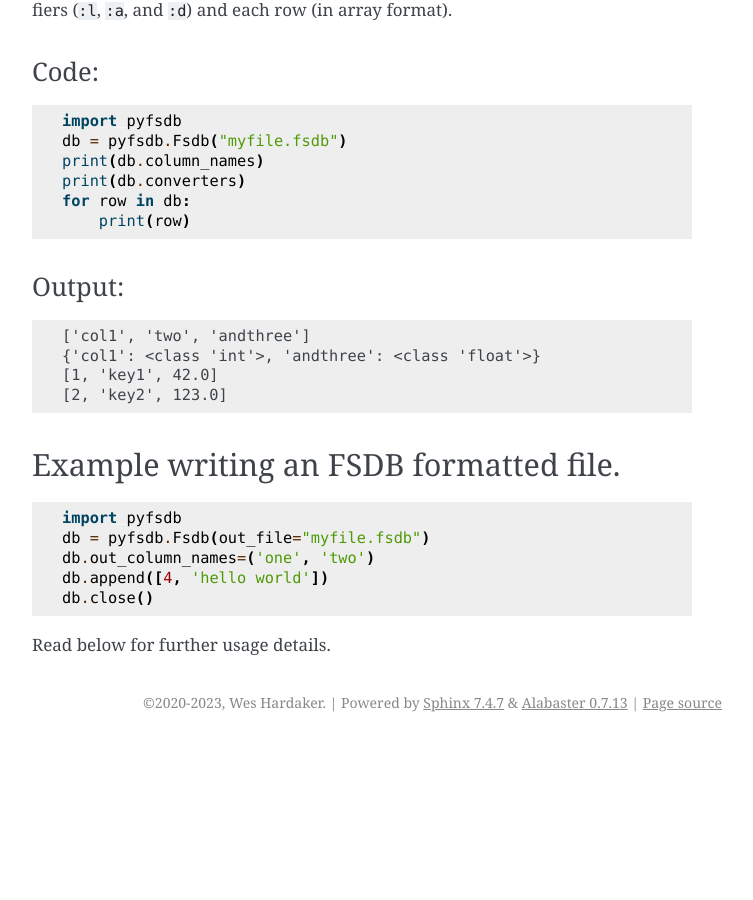
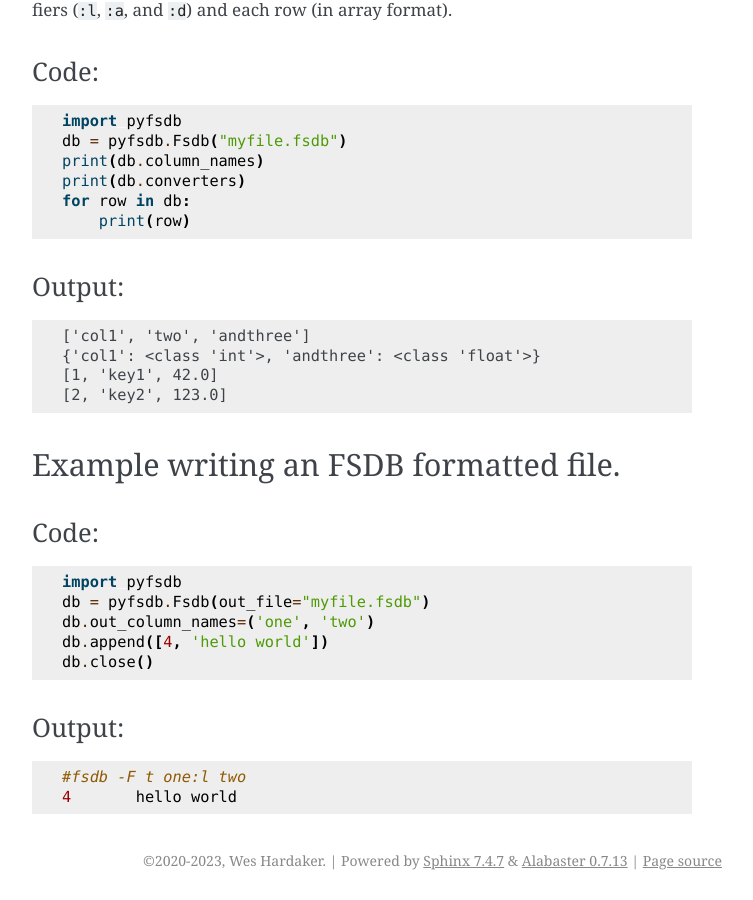
Before and after one commit to hardaker/pyfsdb, a Sphinx documentation site: the page built from docs/introduction.md, in a window 1280 px wide and 900 px high, scrolled down 1047 px. Shown: the whole window, without its empty margins (388-1141 px from the left). Built offline with Sphinx 7.4.7, drawn with Linux system fonts in a browser that asks for light colours; before the commit the page ends 1789 px from its top, so only the background shows below that.

Commit message:
show output

````diff
--- a/docs/introduction.md
+++ b/docs/introduction.md
@@ -73,6 +73,8 @@ for row in db:
 
 ## Example writing an FSDB formatted file.
 
+### Code:
+
 ```
 import pyfsdb
 db = pyfsdb.Fsdb(out_file="myfile.fsdb")
@@ -81,4 +83,9 @@ db.append([4, 'hello world'])
 db.close()
 ```
 
-Read below for further usage details.
+### Output:
+
+```
+#fsdb -F t one:l two
+4	hello world
+```
````
